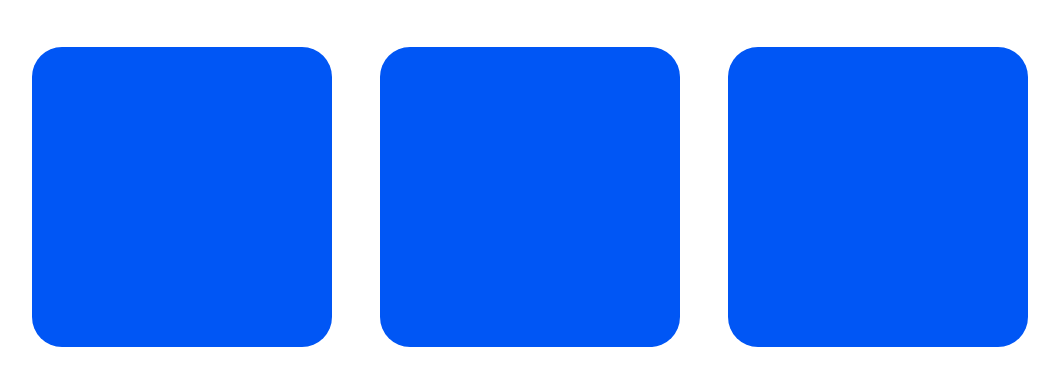
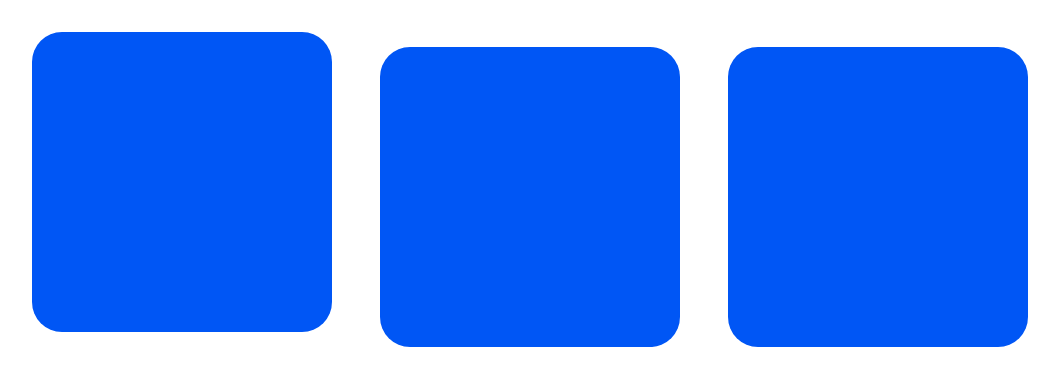
Before and after one commit to bharathsvri/skills, a plain HTML site: page index.html in a window 1280 px wide. In both pictures the pointer is over the element 292 px from the left and 257 px from the top of the page. Shown: the part 60-446 px from the top of the page, without its empty margins (110-1169 px from the left). Drawn offline with Linux system fonts and the light colour scheme.

Commit message:
Update style.css

```diff
--- a/style.css
+++ b/style.css
@@ -29,3 +29,8 @@ h1{
     background-color: rgb(0, 86, 245);
     border-radius: 30px;
 }
+
+.skill:hover{
+    transform: translateY(-15px);
+    transition: 0.5s;
+}
```
